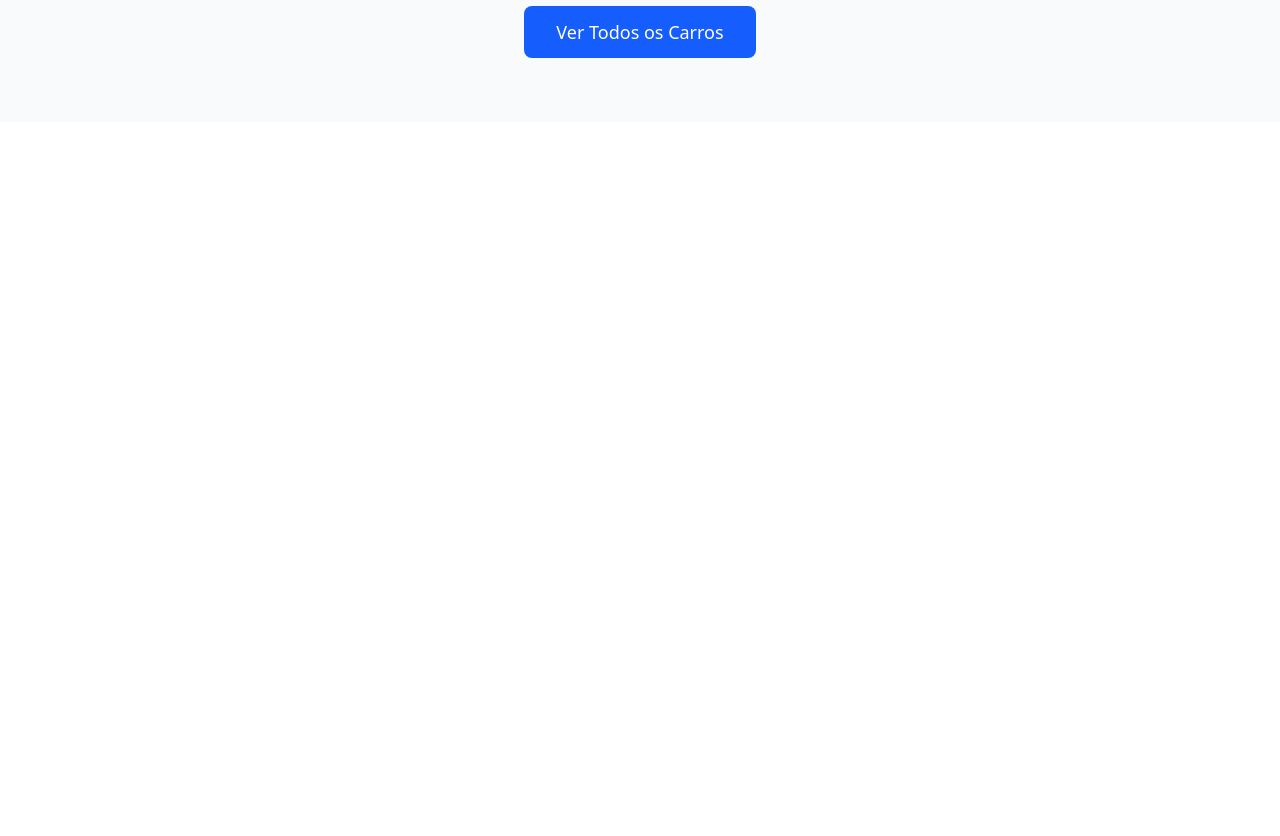
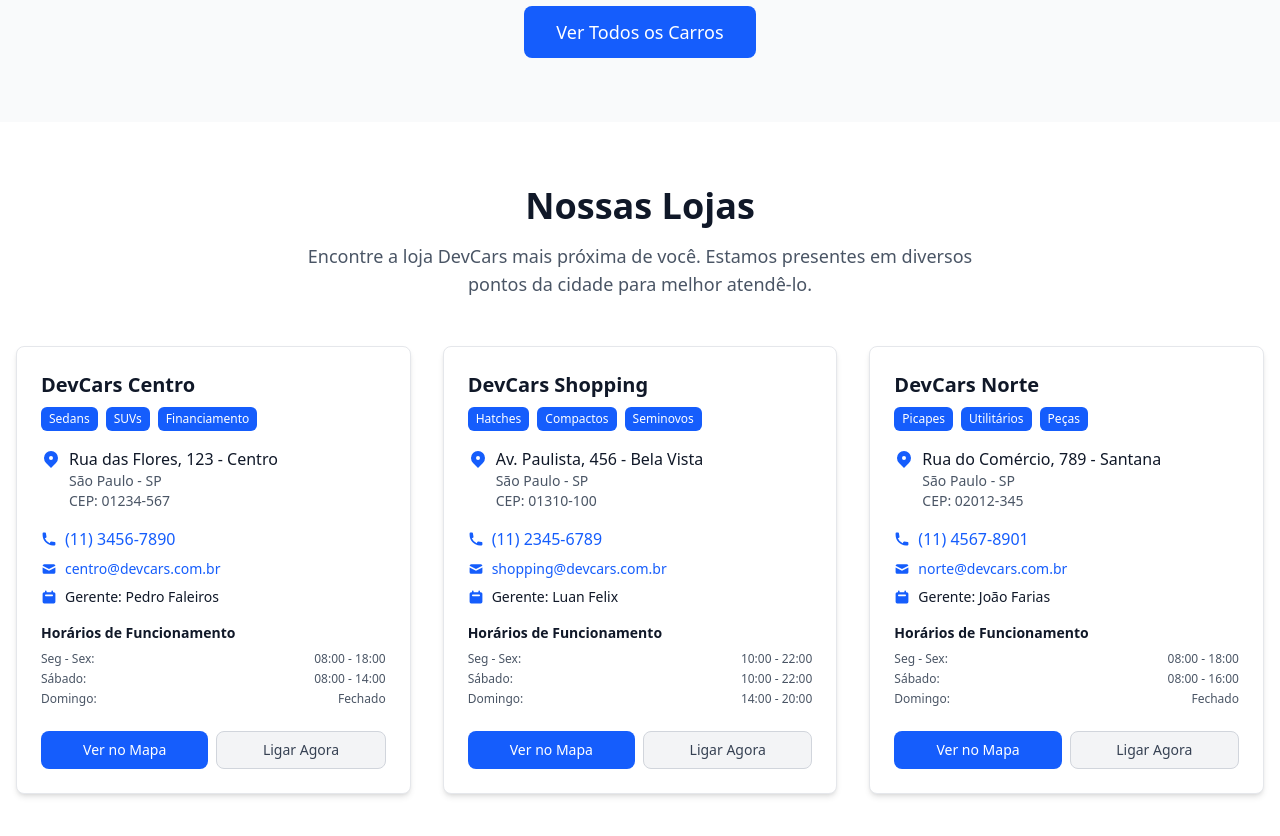
Before and after one commit to Checkpoints-Web-Dev/cp4, a React (Vite) app in the folder frontend/: page / in a window 1280 px wide. Shown: the part 1360-2196 px from the top of the page. Before the commit the page ends 1482 px from the top, so only its background shows below. Built offline with nearby package versions, Linux system fonts and the light colour scheme.

Commit message:
adicionando componente Lojas

```diff
--- a/frontend/src/App.jsx
+++ b/frontend/src/App.jsx
@@ -1,11 +1,13 @@
 import Carros from "./components/Carros";
 import Header from "./components/Header";
+import Lojas from "./components/Lojas";
 
 function App() {
   return (
     <>
       <Header />
       <Carros />
+      <Lojas />
     </>
   );
 }
--- /dev/null
+++ b/frontend/src/components/Lojas.jsx
@@ -0,0 +1,203 @@
+const Lojas = () => {
+  const lojas = [
+    {
+      id: 1,
+      nome: "DevCars Centro",
+      endereco: "Rua das Flores, 123 - Centro",
+      cidade: "São Paulo - SP",
+      cep: "01234-567",
+      telefone: "(11) 3456-7890",
+      email: "centro@devcars.com.br",
+      horarios: {
+        segunda: "08:00 - 18:00",
+        terca: "08:00 - 18:00",
+        quarta: "08:00 - 18:00",
+        quinta: "08:00 - 18:00",
+        sexta: "08:00 - 18:00",
+        sabado: "08:00 - 14:00",
+        domingo: "Fechado",
+      },
+      gerente: "Pedro Faleiros",
+      especialidades: ["Sedans", "SUVs", "Financiamento"],
+    },
+    {
+      id: 2,
+      nome: "DevCars Shopping",
+      endereco: "Av. Paulista, 456 - Bela Vista",
+      cidade: "São Paulo - SP",
+      cep: "01310-100",
+      telefone: "(11) 2345-6789",
+      email: "shopping@devcars.com.br",
+      horarios: {
+        segunda: "10:00 - 22:00",
+        terca: "10:00 - 22:00",
+        quarta: "10:00 - 22:00",
+        quinta: "10:00 - 22:00",
+        sexta: "10:00 - 22:00",
+        sabado: "10:00 - 22:00",
+        domingo: "14:00 - 20:00",
+      },
+      gerente: "Luan Felix",
+      especialidades: ["Hatches", "Compactos", "Seminovos"],
+    },
+    {
+      id: 3,
+      nome: "DevCars Norte",
+      endereco: "Rua do Comércio, 789 - Santana",
+      cidade: "São Paulo - SP",
+      cep: "02012-345",
+      telefone: "(11) 4567-8901",
+      email: "norte@devcars.com.br",
+      horarios: {
+        segunda: "08:00 - 18:00",
+        terca: "08:00 - 18:00",
+        quarta: "08:00 - 18:00",
+        quinta: "08:00 - 18:00",
+        sexta: "08:00 - 18:00",
+        sabado: "08:00 - 16:00",
+        domingo: "Fechado",
+      },
+      gerente: "João Farias",
+      especialidades: ["Picapes", "Utilitários", "Peças"],
+    },
+  ];
+
+  return (
+    <section className="py-16 px-4 bg-white">
+      <div className="max-w-7xl mx-auto">
+        <div className="text-center mb-12">
+          <h2 className="text-3xl md:text-4xl font-bold text-gray-900 mb-4">
+            Nossas Lojas
+          </h2>
+          <p className="text-base md:text-lg text-gray-600 max-w-2xl mx-auto">
+            Encontre a loja DevCars mais próxima de você. Estamos presentes em
+            diversos pontos da cidade para melhor atendê-lo.
+          </p>
+        </div>
+
+        <div className="grid grid-cols-1 md:grid-cols-2 lg:grid-cols-3 gap-6 md:gap-8">
+          {lojas.map((loja) => (
+            <div
+              key={loja.id}
+              className="bg-white rounded-lg shadow-md hover:shadow-xl transition-all duration-300 hover:scale-[1.02] border border-gray-200 p-6"
+            >
+              <div className="mb-4">
+                <h3 className="text-xl font-bold text-gray-900 mb-2">
+                  {loja.nome}
+                </h3>
+                <div className="flex flex-wrap gap-2">
+                  {loja.especialidades.map((especialidade, index) => (
+                    <span
+                      key={index}
+                      className="px-2 py-1 bg-blue-600 text-white text-xs rounded-md font-medium"
+                    >
+                      {especialidade}
+                    </span>
+                  ))}
+                </div>
+              </div>
+
+              <div className="mb-4">
+                <div className="flex items-start gap-2 mb-2">
+                  <svg
+                    className="w-5 h-5 text-blue-600 mt-0.5 flex-shrink-0"
+                    fill="currentColor"
+                    viewBox="0 0 20 20"
+                  >
+                    <path
+                      fillRule="evenodd"
+                      d="M5.05 4.05a7 7 0 119.9 9.9L10 18.9l-4.95-4.95a7 7 0 010-9.9zM10 11a2 2 0 100-4 2 2 0 000 4z"
+                      clipRule="evenodd"
+                    />
+                  </svg>
+                  <div>
+                    <p className="text-gray-900 font-medium">{loja.endereco}</p>
+                    <p className="text-gray-600 text-sm">{loja.cidade}</p>
+                    <p className="text-gray-600 text-sm">CEP: {loja.cep}</p>
+                  </div>
+                </div>
+              </div>
+
+              <div className="mb-4 space-y-2">
+                <div className="flex items-center gap-2">
+                  <svg
+                    className="w-4 h-4 text-blue-600"
+                    fill="currentColor"
+                    viewBox="0 0 20 20"
+                  >
+                    <path d="M2 3a1 1 0 011-1h2.153a1 1 0 01.986.836l.74 4.435a1 1 0 01-.54 1.06l-1.548.773a11.037 11.037 0 006.105 6.105l.774-1.548a1 1 0 011.059-.54l4.435.74a1 1 0 01.836.986V17a1 1 0 01-1 1h-2C7.82 18 2 12.18 2 5V3z" />
+                  </svg>
+                  <button className="text-blue-600 hover:text-blue-700 transition-colors">
+                    {loja.telefone}
+                  </button>
+                </div>
+
+                <div className="flex items-center gap-2">
+                  <svg
+                    className="w-4 h-4 text-blue-600"
+                    fill="currentColor"
+                    viewBox="0 0 20 20"
+                  >
+                    <path d="M2.003 5.884L10 9.882l7.997-3.998A2 2 0 0016 4H4a2 2 0 00-1.997 1.884z" />
+                    <path d="M18 8.118l-8 4-8-4V14a2 2 0 002 2h12a2 2 0 002-2V8.118z" />
+                  </svg>
+                  <button className="text-blue-600 hover:text-blue-700 transition-colors text-sm">
+                    {loja.email}
+                  </button>
+                </div>
+
+                <div className="flex items-center gap-2">
+                  <svg
+                    className="w-4 h-4 text-blue-600"
+                    fill="currentColor"
+                    viewBox="0 0 20 20"
+                  >
+                    <path
+                      fillRule="evenodd"
+                      d="M6 2a1 1 0 00-1 1v1H4a2 2 0 00-2 2v10a2 2 0 002 2h12a2 2 0 002-2V6a2 2 0 00-2-2h-1V3a1 1 0 10-2 0v1H7V3a1 1 0 00-1-1zm0 5a1 1 0 000 2h8a1 1 0 100-2H6z"
+                      clipRule="evenodd"
+                    />
+                  </svg>
+                  <span className="text-gray-900 text-sm font-medium">
+                    Gerente: {loja.gerente}
+                  </span>
+                </div>
+              </div>
+
+              <div className="mb-6">
+                <h4 className="text-sm font-semibold text-gray-900 mb-2">
+                  Horários de Funcionamento
+                </h4>
+                <div className="text-xs text-gray-600 space-y-1">
+                  <div className="flex justify-between">
+                    <span>Seg - Sex:</span>
+                    <span>{loja.horarios.segunda}</span>
+                  </div>
+                  <div className="flex justify-between">
+                    <span>Sábado:</span>
+                    <span>{loja.horarios.sabado}</span>
+                  </div>
+                  <div className="flex justify-between">
+                    <span>Domingo:</span>
+                    <span>{loja.horarios.domingo}</span>
+                  </div>
+                </div>
+              </div>
+
+              <div className="flex gap-2">
+                <button className="flex-1 bg-blue-600 hover:bg-blue-700 text-white px-4 py-2 rounded-lg transition-colors text-sm font-medium">
+                  Ver no Mapa
+                </button>
+                <button className="flex-1 bg-gray-100 hover:bg-gray-200 text-gray-700 px-4 py-2 rounded-lg transition-colors text-sm font-medium border border-gray-300">
+                  Ligar Agora
+                </button>
+              </div>
+            </div>
+          ))}
+        </div>
+      </div>
+    </section>
+  );
+};
+
+export default Lojas;
```
